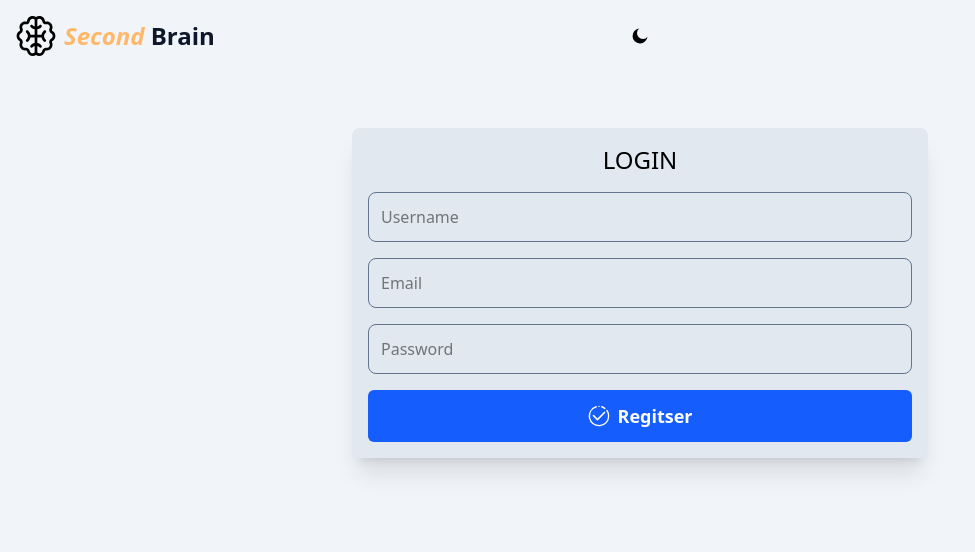
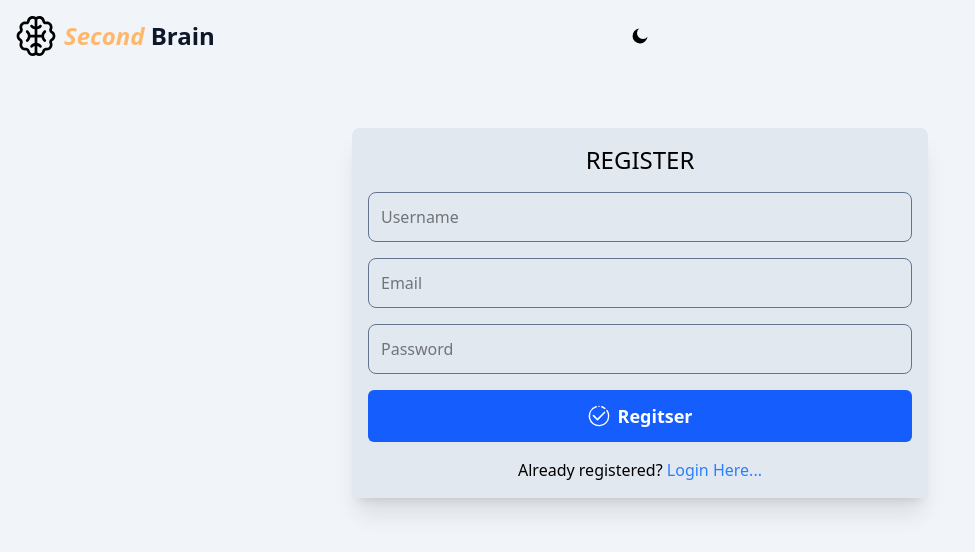
Before and after one commit to SMGhulam29091993/Second-Brain-Frontend, a React (Vite) app: page /register in a window 1280 px wide. Shown: the top 552 px of the page, without its empty margins (0-975 px from the left). Built offline with nearby package versions, Linux system fonts and the light colour scheme.

Commit message:
feat: added forgot password in login page

```diff
--- a/src/page/login.tsx
+++ b/src/page/login.tsx
@@ -49,7 +49,7 @@ const LoginPage = () => {
     };
     return (
         <>
-            <div className="my-14 flex flex-col items-center bg-slate-200 dark:bg-slate-600 rounded-lg p-4 shadow-xl w-72 md:w-xl gap-4 text-black dark:text-slate-100">
+            <div className="my-14 flex flex-col items-center bg-slate-200 dark:bg-slate-600 rounded-lg p-4 shadow-xl min-w-72 md:w-xl gap-4 text-black dark:text-slate-100">
                 <h2 className="text-2xl font-medium">LOGIN</h2>
                 <input
                     type="email"
@@ -74,7 +74,8 @@ const LoginPage = () => {
                     loading={loading}
                     onClick={handleSubmit}
                 />
-                <p className="font-light">
+                <div className="w-full flex items-center justify-between gap-2 sm:text-xs md:text-md">
+                    <p className="w-1/2 font-light flex flex-wrap">
                         New here?{' '}
                         <span
                             className="text-blue-500 font-medium cursor-pointer"
@@ -83,6 +84,8 @@ const LoginPage = () => {
                             Register Here...
                         </span>
                     </p>
+                    <p className="">Forgot Password?</p>
+                </div>
             </div>
         </>
     );
--- a/src/page/signup.tsx
+++ b/src/page/signup.tsx
@@ -89,7 +89,7 @@ const RegisterPage = () => {
     return (
         <>
             <div className="my-14 flex flex-col items-center bg-slate-200 dark:bg-slate-600 rounded-lg p-4 shadow-xl w-72 md:w-xl gap-4 text-black dark:text-slate-100">
-                <h2 className="text-2xl font-medium">LOGIN</h2>
+                <h2 className="text-2xl font-medium">REGISTER</h2>
                 <input
                     type="text"
                     id="username"
@@ -120,6 +120,17 @@ const RegisterPage = () => {
                     // loading={loading}
                     onClick={handleSubmit}
                 />
+                <div className="flex flex-row items-start">
+                    <p className="font-light">
+                        Already registered?{' '}
+                        <span
+                            className="text-blue-500 font-medium cursor-pointer"
+                            onClick={() => navigate('/login')}
+                        >
+                            Login Here...
+                        </span>
+                    </p>
+                </div>
             </div>
         </>
     );
```
Lines whose indentation alone changed are shown as unchanged.
